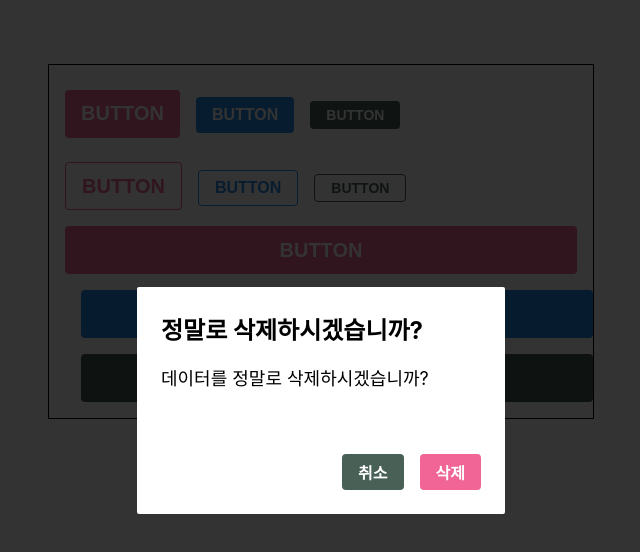
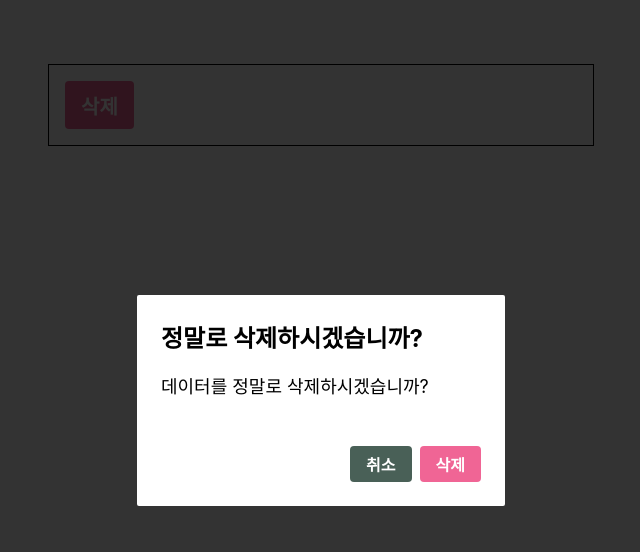
Before and after one commit to ekal901/2022-02-styled-component, a React (Create React App) app: page / in a window 1280 px wide. Both pictures are taken after a click on the button "삭제". Shown: the top 552 px of the page, without its empty margins (319-959 px from the left). Built offline with nearby package versions, Linux system fonts and the light colour scheme.

Commit message:
dialog animation

```diff
--- a/src/App.js
+++ b/src/App.js
@@ -1,4 +1,4 @@
-import React from "react";
+import React, { useState } from "react";
 import styled, { ThemeProvider } from "styled-components";
 import Button from "./components/Button";
 import Dialog from "./components/Dialog";
@@ -24,42 +24,32 @@ const palette = {
 };
 
 function App() {
+  const [dialog, setDialog] = useState(false);
+  const onClick = () => {
+    setDialog(true);
+  };
+  const onConfirm = () => {
+    console.log("확인");
+    setDialog(false);
+  };
+  const onCancel = () => {
+    console.log("취소");
+    setDialog(false);
+  };
+
   return (
     <ThemeProvider theme={{ palette }}>
       <AppBlock>
-        <ButtonGroup>
-          <Button color="pink" size="large">
-            BUTTON
-          </Button>
-          <Button>BUTTON</Button>
-          <Button color="gray" size="small">
-            BUTTON
-          </Button>
-        </ButtonGroup>
-        <ButtonGroup>
-          <Button color="pink" size="large" outline>
-            BUTTON
-          </Button>
-          <Button outline>BUTTON</Button>
-          <Button color="gray" size="small" outline>
-            BUTTON
-          </Button>
-        </ButtonGroup>
-        <ButtonGroup>
-          <Button color="pink" size="large" fullwidth>
-            BUTTON
-          </Button>
-          <Button size="large" fullwidth>
-            BUTTON
-          </Button>
-          <Button color="gray" size="large" fullwidth>
-            BUTTON
-          </Button>
-        </ButtonGroup>
+        <Button color="pink" size="large" onClick={onClick}>
+          삭제
+        </Button>
         <Dialog
           title="정말로 삭제하시겠습니까?"
           confirmText="삭제"
           cancelText="취소"
+          onConfirm={onConfirm}
+          onCancel={onCancel}
+          visible={dialog}
         >
           데이터를 정말로 삭제하시겠습니까?
         </Dialog>
--- a/src/components/Dialog.js
+++ b/src/components/Dialog.js
@@ -1,6 +1,43 @@
-import React from "react";
-import styled from "styled-components";
+import React, { useEffect, useState } from "react";
+import styled, { keyframes, css } from "styled-components";
 import Button from "./Button";
+
+const fadeIn = keyframes`
+    from {
+        opacity: 0;
+    }
+    to {
+        opacity: 1;
+    }
+`;
+
+const fadeOut = keyframes`
+    from {
+        opacity: 1;
+    }
+    to {
+        opacity: 0;
+    }
+`;
+
+const slideUp = keyframes`
+    from {
+        transform: translateY(200px);
+    }
+    to {
+        transform: translateY(0px);
+    }
+`;
+
+const slideDown = keyframes`
+    from {
+        transform: translateY(0px);
+    }
+    to {
+        transform: translateY(200px);
+
+    }
+`;
 
 const DarkBackground = styled.div`
   position: fixed;
@@ -12,6 +49,17 @@ const DarkBackground = styled.div`
   align-items: center;
   justify-content: center;
   background: rgba(0, 0, 0, 0.8);
+
+  animation-duration: 0.25ms;
+  animation-timing-function: ease-out;
+  animation-name: ${fadeIn};
+  animation-fill-mode: forwards;
+
+  ${(props) =>
+    props.disappear &&
+    css`
+      animation-name: ${fadeOut};
+    `}
 `;
 
 const DialogBlock = styled.div`
@@ -26,6 +74,17 @@ const DialogBlock = styled.div`
   p {
     font-size: 1.125rem;
   }
+
+  animation-duration: 0.25ms;
+  animation-timing-function: ease-out;
+  animation-name: ${slideUp};
+  animation-fill-mode: forwards;
+
+  ${(props) =>
+    props.disappear &&
+    css`
+      animation-name: ${slideDown};
+    `}
 `;
 
 const ButtonGroup = styled.div`
@@ -35,15 +94,47 @@ const ButtonGroup = styled.div`
   align-items: baseline;
 `;
 
-function Dialog({ title, children, confirmText, cancelText }) {
+// Button 컴포넌트 상속
+const ShortMarginButton = styled(Button)`
+  & + & {
+    margin-left: 0.5rem;
+  }
+`;
+
+function Dialog({
+  title,
+  children,
+  confirmText,
+  cancelText,
+  visible,
+  onConfirm,
+  onCancel,
+}) {
+  const [animate, setAnimate] = useState(false);
+  const [localVisible, setLocalVisible] = useState(visible);
+
+  useEffect(() => {
+    if (localVisible && !visible) {
+      setAnimate(true);
+      setTimeout(() => setAnimate(false), 250);
+    }
+    setLocalVisible(visible);
+  }, [localVisible, visible]);
+
+  if (!localVisible && !animate) return null;
+
   return (
-    <DarkBackground>
-      <DialogBlock>
+    <DarkBackground disappear={!visible}>
+      <DialogBlock disappear={!visible}>
         <h3>{title}</h3>
         <p>{children}</p>
         <ButtonGroup>
-          <Button color="gray">{cancelText}</Button>
-          <Button color="pink">{confirmText}</Button>
+          <ShortMarginButton color="gray" onClick={onCancel}>
+            {cancelText}
+          </ShortMarginButton>
+          <ShortMarginButton color="pink" onClick={onConfirm}>
+            {confirmText}
+          </ShortMarginButton>
         </ButtonGroup>
       </DialogBlock>
     </DarkBackground>
```
